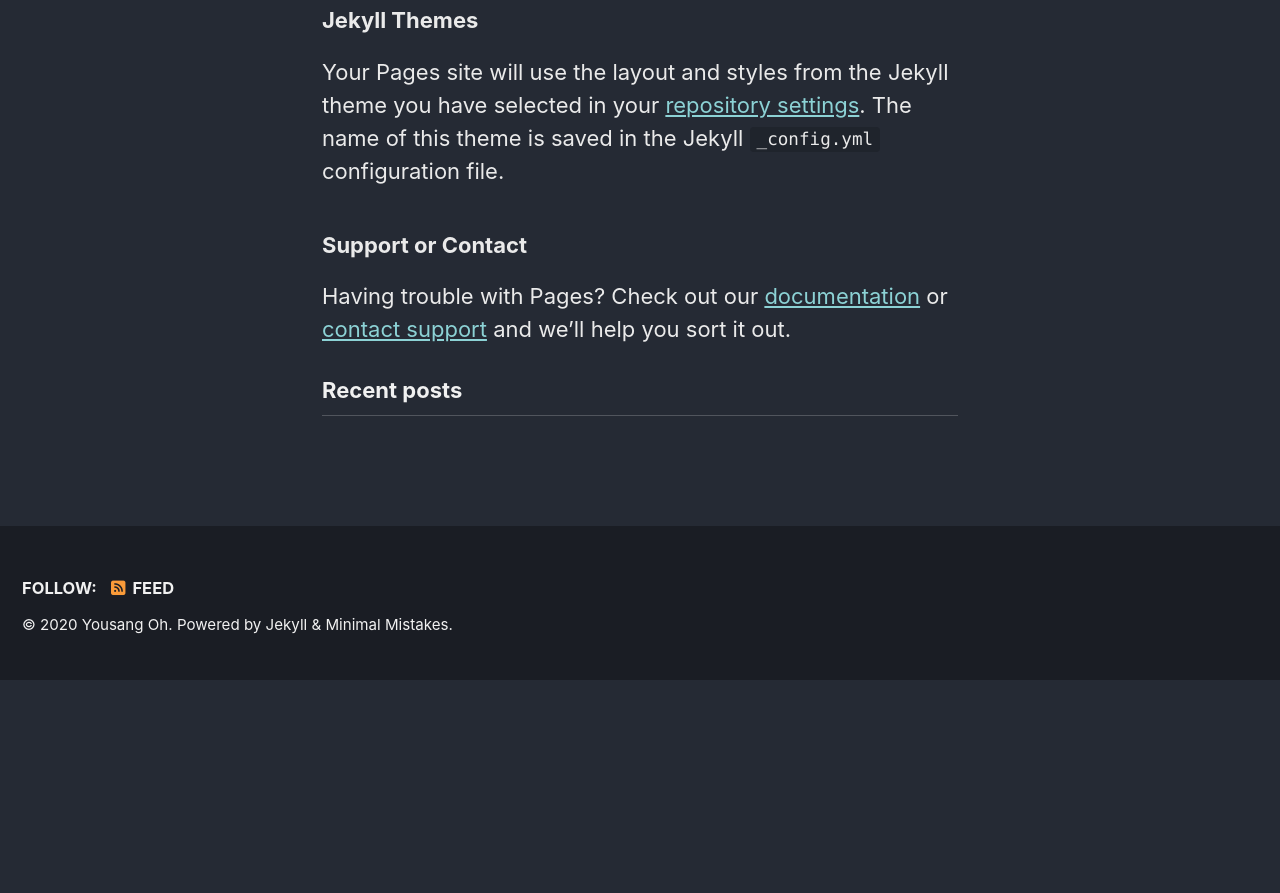
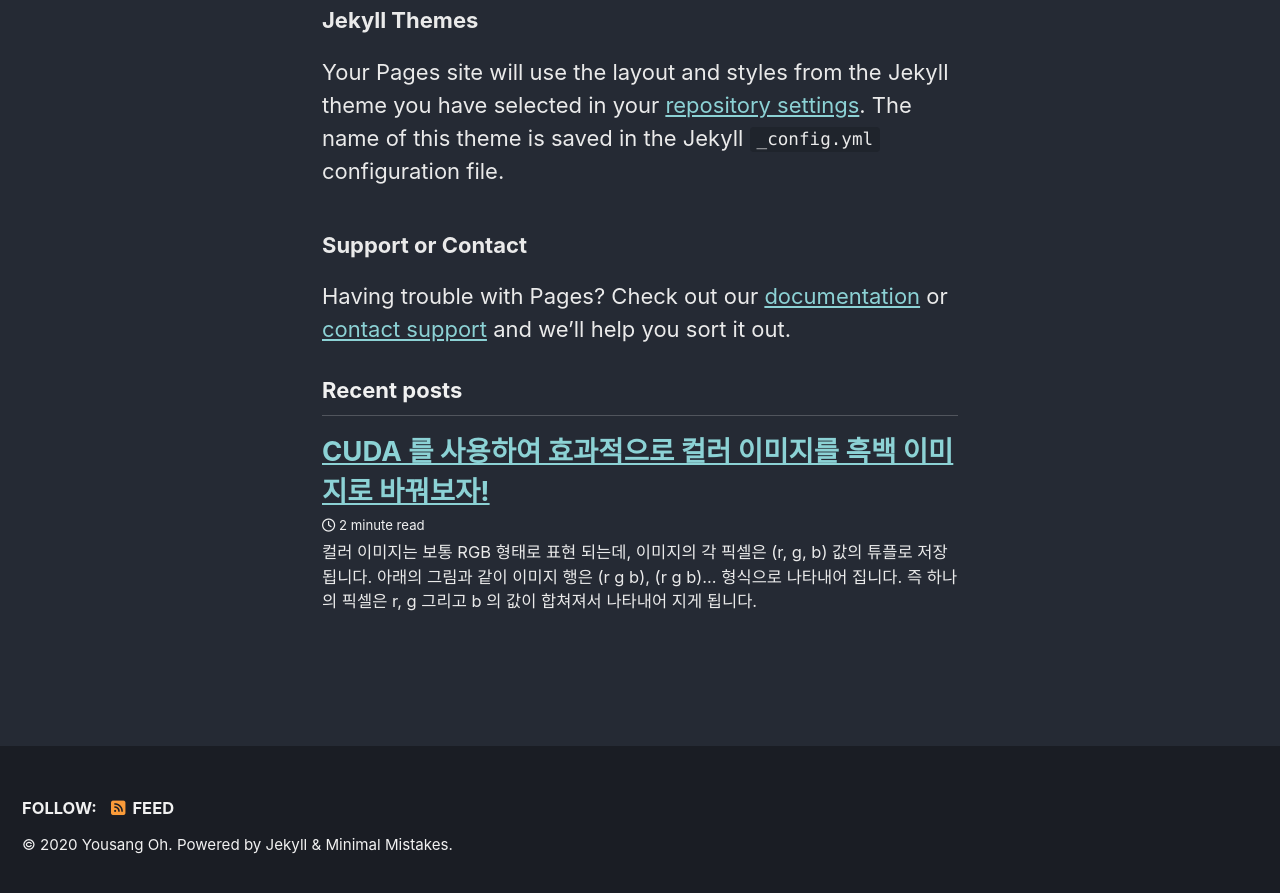
Before and after one commit to ys9617/ys9617.github.io, a Jekyll site: the page built from index.md, in a window 1280 px wide and 900 px high, scrolled down 1206 px. Shown: the top 893 px of the window. Built offline with Jekyll 4.4.1, drawn with Linux system fonts in a browser that asks for light colours; cached includes are drawn as plain includes; nearby versions of some CDN libraries; our own code applies the rules of GitHub Pages for plain Markdown files; the list of posts is cut into pages by our own code; before the commit the page ends 1886 px from its top, so only the background shows below that; some of the changed lines change nothing that is shown; some of the changed text lies outside the part shown.

Commit message:
first post draft
gray scale, CUDA, NPP

````diff
--- a/_config.yml
+++ b/_config.yml
@@ -16,7 +16,7 @@ minimal_mistakes_skin    : "dark" # "air", "aqua", "contrast", "dark", "dirt", "
 
 # Site Settings
 locale                   : "en-US"
-title                    : "치즈개발자 기술 블로그"
+title                    : "유상이의 기술 블로그"
 title_separator          : "-"
 subtitle                 : # site tagline that appears below site title in masthead
 name                     : "Yousang Oh"
@@ -111,7 +111,7 @@ author:
   avatar           : "/assets/images/me.jpg"
   bio              : "Software Engineer"
   location         : "Seoul, KR"
-  email            :
+  email            : ys9617@outlook.kr
   links:
     - label: "ys9617@outlook.kr"
       icon: "fas fa-fw fa-envelope-square"
--- /dev/null
+++ b/_posts/2020-03-6-CUDA-Gray-scale.md
@@ -0,0 +1,191 @@
+---
+layout: posts
+title: CUDA 를 사용하여 효과적으로 컬러 이미지를 흑백 이미지로 바꿔보자!
+tags: [CUDA, Computer Vision]
+---
+
+<br/>
+컬러 이미지는 보통 RGB 형태로 표현 되는데, 이미지의 각 픽셀은 (r, g, b) 값의 튜플로 저장 됩니다. 아래의 그림과 같이 이미지 행은 (r g b), (r g b)... 형식으로 나타내어 집니다. 즉 하나의 픽셀은 r, g 그리고 b 의 값이 합쳐져서 나타내어 지게 됩니다.<br/>
+
+<figure style="margin-left: 5em; margin-right: 5em;">
+    <img src="../assets/images/color_rgb.png">
+    <figcaption>RGB 컬러 형식</figcaption>
+</figure>
+
+
+컬러 이미지를 흑백 이미지로 바꾸기 위해서는 휘도(Luminance)를 계산 해야 하는데 r, g, b 값을 이용하여 다음과 같은 같단한 식으로 계산 할 수 있습니다.
+
+```math
+휘도(Luminance) = r * 0.21 + g * 0.27 + b * 0.07
+```
+
+그러면 CUDA 를 이용하여 컬러 이미지를 흑백 이미지로 변환해 봅시다.
+
+이미지 로드를 하기 위해 OpenCV 를 사용 하였는데 OpenCV 는 이미지를 로드 할 때 RGB 순서대로 정보를 저장하지 않고 BGR 순서대로 저장합니다 (kernel 에서 휘도를 계산할때 bgr 순서를 사용).
+
+다음과 같이 이미지를 로드 합니다.
+
+```cpp
+// read image by using OpenCV
+string filePath = "D:/CUDA/image/hs.jpg";
+
+Mat img = imread(filePath, CV_LOAD_IMAGE_COLOR);
+
+if (!img.data) {
+	cout << "Image Load Fail" << endl;
+	return 0;
+}
+```
+
+이제 컬러 이미지 받아 흑백 이미지를 반환하는 함수를 작성하여 봅시다.
+
+함수의 순서는 다음과 같습니다.
+
+1. 컬러 이미지와 같은 크기의 이미지 컨테이너를 생성
+2. 컬러 이미지와 흑백 이미지 데이터 사이즈 만큼 GPU 에 메모리 할당
+3. 컬러 이미지 데이터를 CPU -> GPU 로 복사
+4. kernel 실행 (color to gray)
+5. 흑백 이미지 데이터를 GPU -> CPU 로 복사
+6. 할당 했던 GPU 메모리 해재
+
+아래의 코드는 위의 순서대로 작성한 코드 입니다. kernel 함수는 더 밑에서 설명하도록 하겠습니다.
+
+
+```cpp
+Mat colorToGray(Mat &colorImg) {
+    // make gray image container
+    const int width = colorImg.cols, height = colorImg.rows;
+
+	Mat grayImg = Mat::zeros(height, width, CV_8UC1);
+
+	const int grayByte = width * height * sizeof(uchar);
+	const int bgrByte = grayByte * 3;
+
+	uchar *dImg, *dGrayImg;
+
+    // allocate color and gray image memory in GPU
+	cudaMalloc(&dImg, bgrByte);
+	cudaMalloc(&dGrayImg, grayByte);
+
+    // send color image data to GPU
+    cudaMemcpy(dImg, colorImg.data, bgrByte, cudaMemcpyHostToDevice);
+
+    // kernel block and grid size
+	dim3 block(32, 32);
+	dim3 grid(width / 32 + 1, height / 32 + 1);
+
+    // kernel function
+	cuColorToGray<<<grid, block>>>(dGrayImg, dImg, width, height);
+
+    // get gray image data from GPU
+	cudaMemcpy(grayImg.data, dGrayImg, grayByte, cudaMemcpyDeviceToHost);
+
+    // free GPU memory space
+	cudaFree(dImg);
+	cudaFree(dGrayImg);
+
+	return grayImg;
+}
+```
+
+kernel 함수는 다음과 같습니다.
+
+```cpp
+// CUDA kernel for converting rgb t0 gray
+__global__
+void cuColorToGray(uchar *d_out, uchar *d_in, const int width, const int height) {
+	const int col = blockIdx.x * blockDim.x + threadIdx.x;
+	const int row = blockIdx.y * blockDim.y + threadIdx.y;
+
+	if (col < width && row < height) {
+		uchar b = d_in[row * width * 3 + col * 3];
+		uchar g = d_in[row * width * 3 + col * 3 + 1];
+		uchar r = d_in[row * width * 3 + col * 3 + 2];
+
+        // luminance
+		d_out[row * width + col] = (uchar)(r * 0.299f + g * 0.587f + b * 0.114f);
+	}
+}
+```
+
+작성한 코드로 컬러 이미지를 흑백 이미지로 변경한 결과를 확인 하여 봅시다.
+
+```cpp
+const int width = img.cols;
+const int height = img.rows;
+
+namedWindow("COLOR_HS", WINDOW_NORMAL);
+namedWindow("GRAY_HS", WINDOW_NORMAL);
+
+resizeWindow("COLOR_HS", width, height);
+resizeWindow("GRAY_HS", width, height);
+
+imshow("COLOR_HS", img);
+imshow("GRAY_HS", grayImg);
+```
+
+
+<figure class="HS">
+    <img src="../assets/images/hs.jpg" width="300">
+    <img src="../assets/images/GRAY_HS.jpg" width="300">
+    <figcaption>컬러 이미지와 흑백 이미지</figcaption>
+</figure>
+
+
+
+kernel 함수를 직접 작성하지 않고 흑백 변환 함수를 만들 수 있을가요? NVIDIA 에서 제공하는 **NPP(NVIDIA Performance Primitives) library** 를 사용하면 간단합니다.
+
+기존 코드에서 block 과 grid 크기를 선언하고 kernel 을 콜한 부분을 다음과 같은 코드로 변경하면 간단하게 만들 수 있습니다.
+
+```cpp
+const int dImgPitch = width * 3;
+const int dGrayImgPitch = width;
+const NppiSize oSizeROI = { width, height };
+const Npp32f aCoeffs[] = { 0.299f, 0.587f, 0.114f };
+
+// npp color to gray converting function
+nppiColorToGray_8u_C3C1R(dImg, dImgPitch, dGrayImg, dGrayImgPitch, oSizeROI, aCoeffs);
+```
+
+<!--
+그렇다면 직접 작성한 kernel 함수와 NPP library 의 성능 비교를 해 봅시다.
+
+아래의 그림은 직접 작성한 kernel 함수와 NPP library 의 kernel 성능 결과 입니다. Current 가 NPP library 이고 Baseline 1 이 직접 작성한 코드 입니다.
+
+<figure class="HS">
+    <img src="../assets/images/performance_result1.png" width="700">
+	<img src="../assets/images/performance_result2.png" width="700">
+    <figcaption>ColorToGray 와 NPP 결과 성능 비교</figcaption>
+</figure>
+
+결과를 보면 Baseline 1 이 0.35(ms) 정도 빠른 것을 볼 수 있습니다. GPU utilization 을 보면 NPP 가 memory bound 인 것을 보실 수 있습니다. 다시 말해 memory 자원이 부족하여 성능이 낮아 졌다고 유추 할 수 있습니다. 그러면 각각 thread, block 그리고 grid 의 크기를 어떻게 정했는지 살펴봅시다.
+
+먼저 cuColorToGray 함수의 경우를 살펴 봅시다. 위 성능 비교에서 사용한 이미지의 해상도는 3264 x 2448 입니다. 저는 여기에서 한 블락당 최대의 threads 를 쓰기 위해 한 블락당 thread 수 최고치인 1024 개를 할당하기 위해 block dimension 을 32 x 32 로 정했습니다. 그런 다음 grid dimension 을 이에 맞게 정하였습니다.
+
+```cpp
+// kernel block and grid size
+dim3 block(32, 32);
+dim3 grid(width / 32 + 1, height / 32 + 1);
+```
+
+
+밑의 이미지를 보면
+block size = 32 x 32 = 1024
+grid size = (3264/32 + 1) x (2448/32 + 1) = 103 * 77 = 7932
+인 것을 볼 수 있다.
+
+<figure class="HS">
+    <img src="../assets/images/performance_result3.png" width="700">
+    <figcaption>cuColorToGray Nsight Compute 검사 결과 grid, block, thread size</figcaption>
+</figure>
+
+그러면 NPP 결과도 살펴보자
+밑의 결과를 보면 알 수 있듯이 block size 가 1/4 이다.
+
+<figure class="HS">
+    <img src="../assets/images/performance_result4.png" width="700">
+    <figcaption>cuColorToGray Nsight Compute 검사 결과 grid, block, thread size</figcaption>
+</figure>
+
+위 결과를 보면 계산량이 많지않은 kernel 의 경우 block 의 수를 많이 가져가는 것 보다 block 당 thread 수를 더 많이 할당하는 것이 성능이 더 좋은것을 볼 수 있다.
+-->
````
Also changed, not shown: assets/images/color_rgb.PNG (added), assets/images/hs.jpg (added), assets/images/performance_result1.PNG (added), assets/images/performance_result2.PNG (added), assets/images/performance_result3.PNG (added), assets/images/performance_result4.PNG (added), 1 other file.
